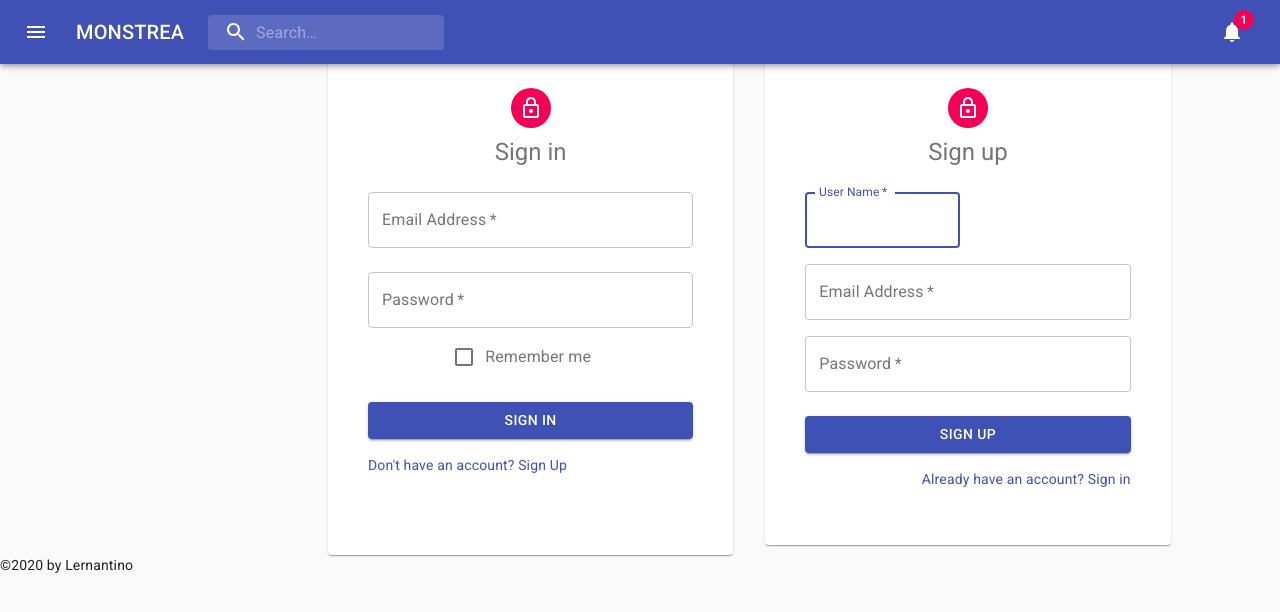
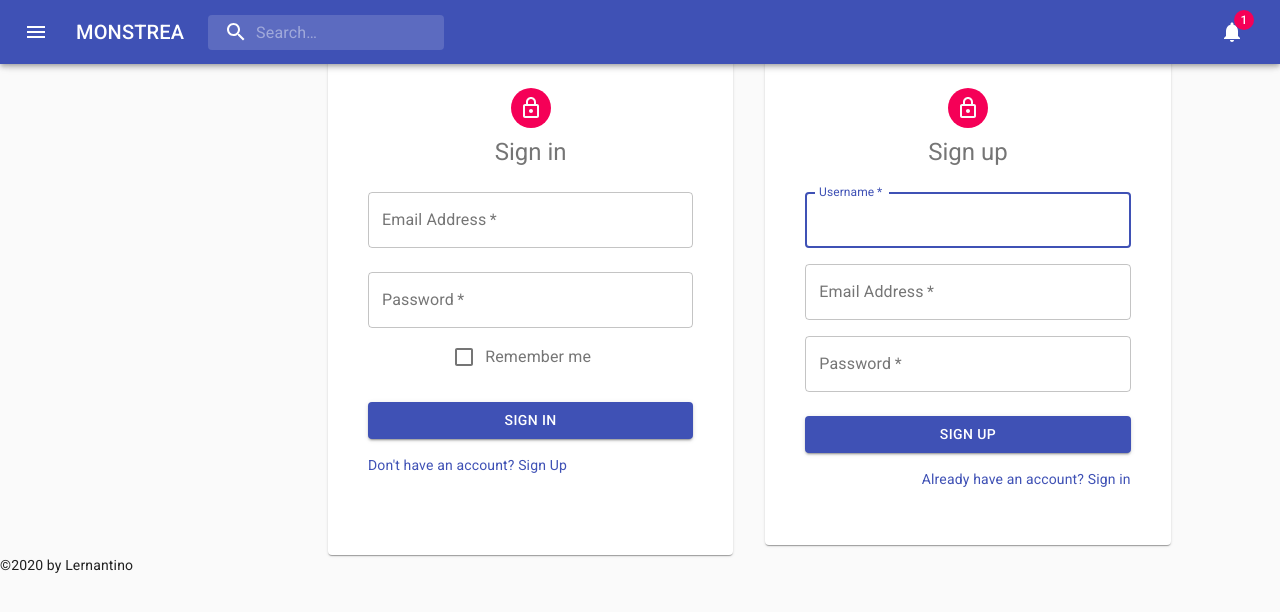
Before and after one commit to down-dive/monstera, a React (Create React App) app in the folder client/: page /signin in a window 1280 px wide. Shown: the top 612 px of the page. Built offline with nearby package versions, Linux system fonts and the light colour scheme.

Commit message:
sign in fuctionality is working

```diff
--- a/client/package.json
+++ b/client/package.json
@@ -2,6 +2,7 @@
   "name": "domestic-violence-prevention-social-app",
   "version": "0.1.0",
   "private": true,
+  "proxy": "http://localhost:3001",
   "dependencies": {
     "@apollo/client": "^3.3.20",
     "@apollo/react-hooks": "^4.0.0",
--- a/client/src/components/Sign-up/index.js
+++ b/client/src/components/Sign-up/index.js
@@ -83,15 +83,15 @@ export default function SignUp() {
         noValidate
         >
           <Grid container spacing={2}>
-            <Grid item xs={12} sm={6}>
+            <Grid item xs={12}>
               <TextField
-                autoComplete="uname"
-                name="userName"
+                autoComplete="username"
+                name="username"
                 variant="outlined"
                 required
                 fullWidth
-                id="userName"
-                label="User Name"
+                id="username"
+                label="Username"
                 autoFocus
                 value={formState.username}
                 onChange={handleChange}
```
